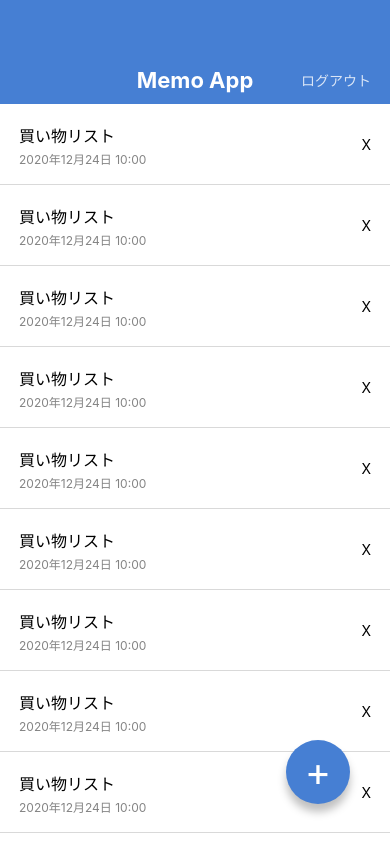
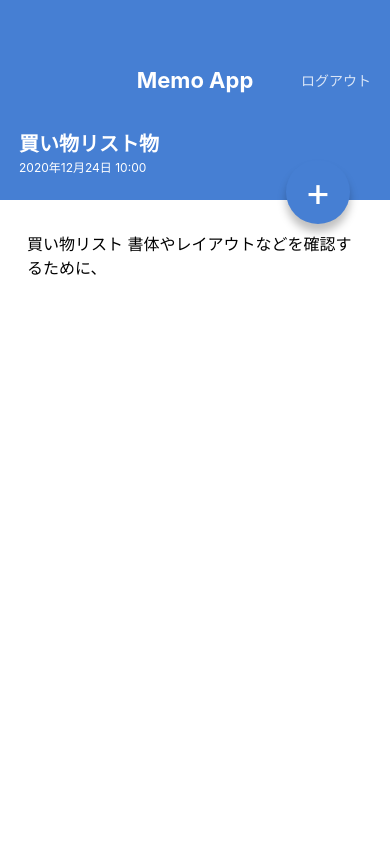
Before and after one commit to kazuki-mimori/ReactNative-FristApp, a React Native app: screen / in a window 390 px wide. Shown: the top 844 px of the page. Built offline with nearby package versions, Linux system fonts and the light colour scheme.

Commit message:
⬆️ Detail UIを作成

```diff
--- a/App.jsx
+++ b/App.jsx
@@ -1,21 +1,11 @@
-import { StyleSheet, View } from 'react-native';
-import AppBer from './src/components/AppBer';
-import CircleBotton from './src/components/CircleBotton';
-import MemoList from './src/components/MemoList';
+import MemoDetailScreen from './src/screens/MemoDetailScreen';
+import MemoListScreens from './src/screens/MemoListScreens';
 
 export default function App() {
 	return (
-		<View style={styles.container}>
-			<AppBer />
-			<MemoList />
-			<CircleBotton>+</CircleBotton>
-		</View>
+		<>
+			{/* <MemoListScreens /> */}
+			<MemoDetailScreen />
+		</>
 	);
 }
-
-const styles = StyleSheet.create({
-	container: {
-		flex: 1,
-		backgroundColor: '#F0F4F8',
-	},
-});
--- a/src/components/CircleBotton.jsx
+++ b/src/components/CircleBotton.jsx
@@ -1,16 +1,21 @@
 import { StyleSheet, Text, View } from 'react-native';
-import { string } from 'prop-types';
+import { string, shape } from 'prop-types';
 
 export default function CircleBotton(props) {
-	const { children } = props;
+	const { children, style } = props;
 	return (
-		<View style={styles.circleButtom}>
+		<View style={[styles.circleButtom, style]}>
 			<Text style={styles.circleButtomLabel}>{children}</Text>
 		</View>
 	);
 }
 CircleBotton.propTypes = {
 	children: string.isRequired,
+	style: shape(),
+};
+
+CircleBotton.defaultProps = {
+	style: null,
 };
 
 const styles = StyleSheet.create({
--- /dev/null
+++ b/src/screens/MemoDetailScreen.jsx
@@ -0,0 +1,54 @@
+import { ScrollView, StyleSheet, Text, View } from 'react-native';
+import AppBer from '../components/AppBer';
+import CircleBotton from '../components/CircleBotton';
+
+export default function MemoDetailScreen() {
+	return (
+		<View style={styles.container}>
+			<AppBer />
+			<View style={styles.MemoHeader}>
+				<Text style={styles.MemoTitle}>買い物リスト物</Text>
+				<Text style={styles.MemoDate}>2020年12月24日 10:00</Text>
+			</View>
+			<ScrollView style={styles.MemoBody}>
+				<Text style={styles.MemoText}>
+					買い物リスト 書体やレイアウトなどを確認するために、
+				</Text>
+			</ScrollView>
+			<CircleBotton style={{ top: 160, bottom: 'aute' }}>+</CircleBotton>
+		</View>
+	);
+}
+
+const styles = StyleSheet.create({
+	container: {
+		flex: 1,
+		backgroundColor: '#ffffff',
+	},
+	MemoHeader: {
+		backgroundColor: '#467fd3',
+		height: 96,
+		justifyContent: 'center',
+		paddingVertical: 24,
+		paddingHorizontal: 19,
+	},
+	MemoTitle: {
+		color: '#ffffff',
+		fontSize: 20,
+		lineHeight: 32,
+		fontWeight: 'bold',
+	},
+	MemoDate: {
+		color: '#ffffff',
+		fontSize: 12,
+		lineHeight: 16,
+	},
+	MemoBody: {
+		paddingVertical: 32,
+		paddingHorizontal: 27,
+	},
+	MemoText: {
+		fontSize: 16,
+		lineHeight: 24,
+	},
+});
--- /dev/null
+++ b/src/screens/MemoListScreens.jsx
@@ -0,0 +1,21 @@
+import { StyleSheet, View } from 'react-native';
+import AppBer from '../components/AppBer';
+import CircleBotton from '../components/CircleBotton';
+import MemoList from '../components/MemoList';
+
+export default function MemoListScreens() {
+	return (
+		<View style={styles.container}>
+			<AppBer />
+			<MemoList />
+			<CircleBotton>+</CircleBotton>
+		</View>
+	);
+}
+
+const styles = StyleSheet.create({
+	container: {
+		flex: 1,
+		backgroundColor: '#F0F4F8',
+	},
+});
```
Also changed, not shown: package.json (indentation only), 1 other file (tests, documents, lock files or other folders).
